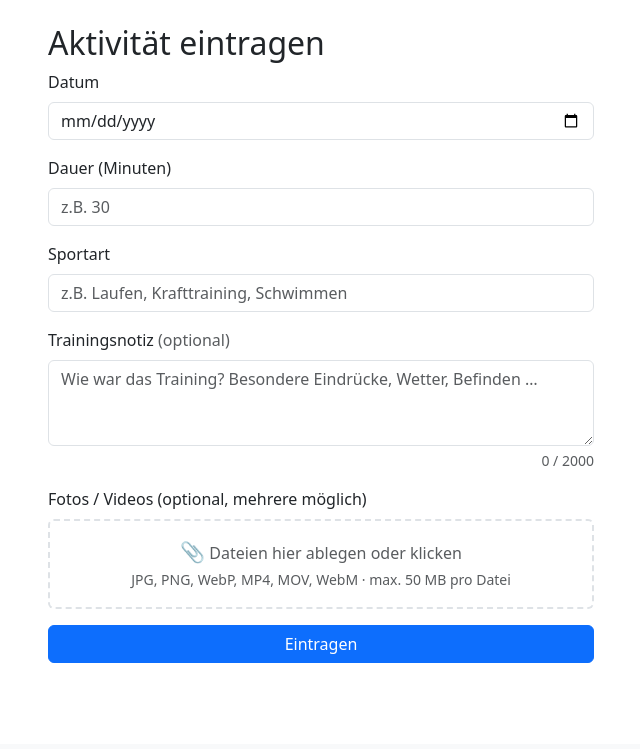
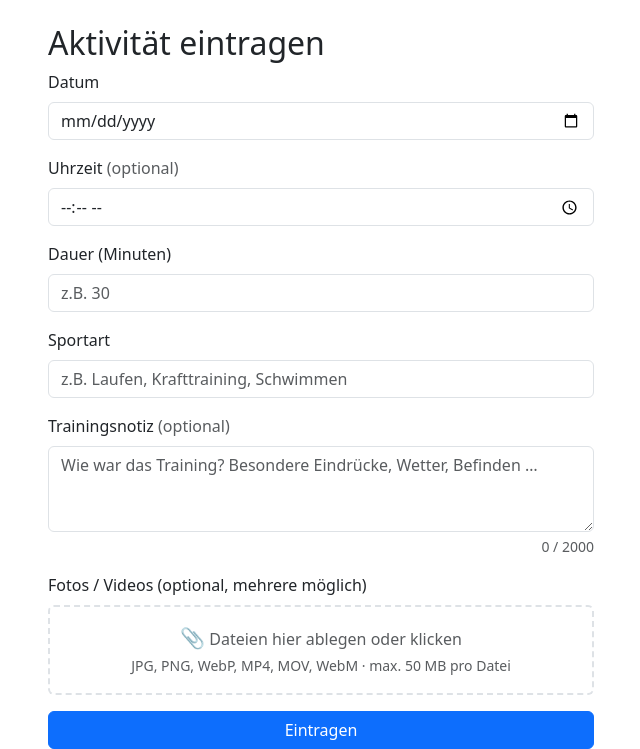
Before and after one commit to total-verpLANt/sport-challenge, a Python web app: template app/templates/activities/log.html in a window 1280 px wide. Shown: the part 56-805 px from the top of the page, without its empty margins (319-959 px from the left). Before the commit the page ends 719 px from the top, so only its background shows below. Run offline with Jinja, Linux system fonts and the light colour scheme; the template is opened without the code that fills it, so the values that code supplies are empty; some libraries are stand-ins or nearby versions.

Commit message:
feat(log): optionales Uhrzeit-Feld beim manuellen Aktivitäts-Eintragen
time-Input im Formular, Parsing zu started_at (activity_date + Zeit).
Bei leerem Feld bleibt started_at NULL.

Co-Authored-By: Claude Sonnet 4.6 <noreply@anthropic.com>

```diff
--- a/app/templates/activities/log.html
+++ b/app/templates/activities/log.html
@@ -9,6 +9,12 @@
         <label for="activity_date" class="form-label">Datum</label>
         <input type="date" class="form-control" id="activity_date" name="activity_date"
                value="{{ today }}" required max="{{ today }}">
+      </div>
+      <div class="mb-3">
+        <label for="started_at_time" class="form-label">
+          Uhrzeit <span class="text-muted">(optional)</span>
+        </label>
+        <input type="time" class="form-control" id="started_at_time" name="started_at_time">
       </div>
       <div class="mb-3">
         <label for="duration_minutes" class="form-label">Dauer (Minuten)</label>
```
Also changed, not shown: app/routes/challenge_activities.py (+11 -0 lines).
